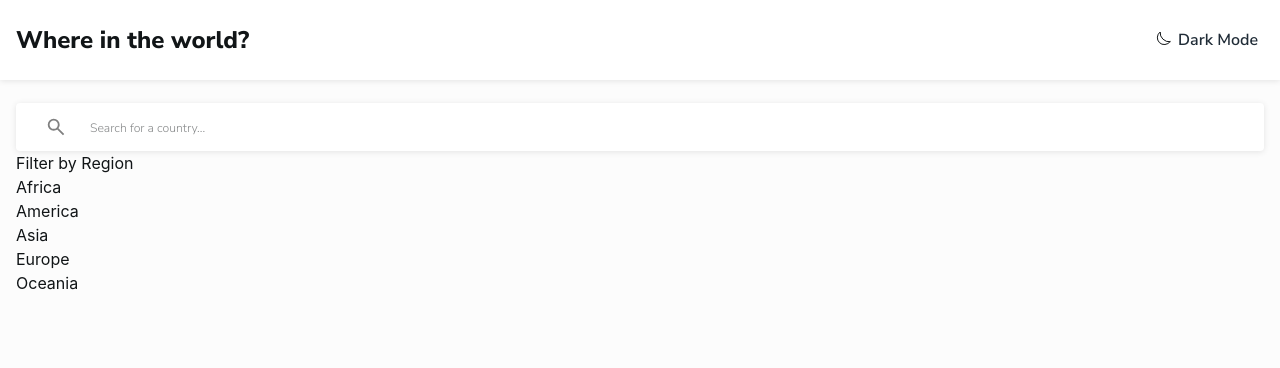
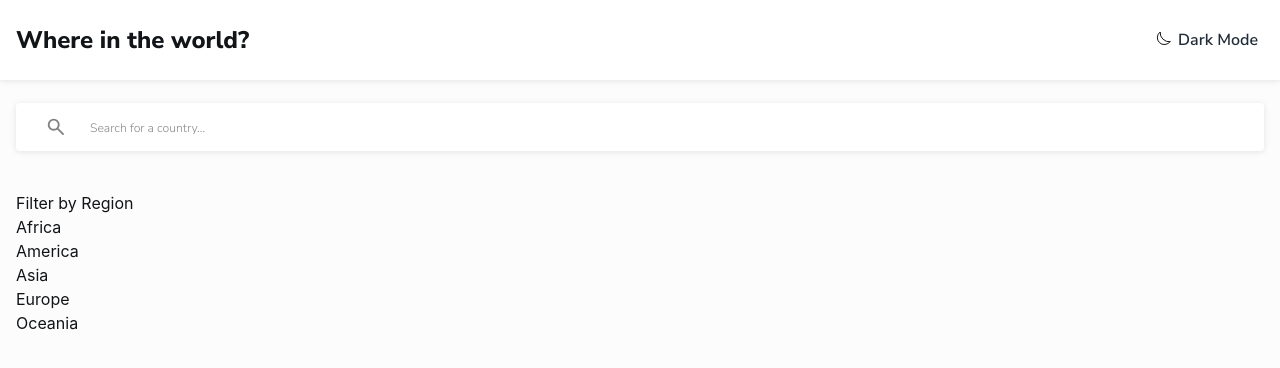
Before and after one commit to CodingWithJiro/frontend-mentor-where-in-the-world, a React (Vite) app: page / in a window 1280 px wide. Shown: the top 368 px of the page. Built offline with nearby package versions, Linux system fonts and the light colour scheme.

Commit message:
feat(styles): add gap to FilterControls

```diff
--- a/src/components/FilterControls.tsx
+++ b/src/components/FilterControls.tsx
@@ -3,7 +3,7 @@ import type { PropsWithChildren } from 'react';
 type FilterControlsProps = PropsWithChildren;
 
 const FilterControls = ({ children }: FilterControlsProps) => {
-  return <header className="flex flex-col">{children}</header>;
+  return <header className="flex flex-col gap-10">{children}</header>;
 };
 
 export default FilterControls;
```
